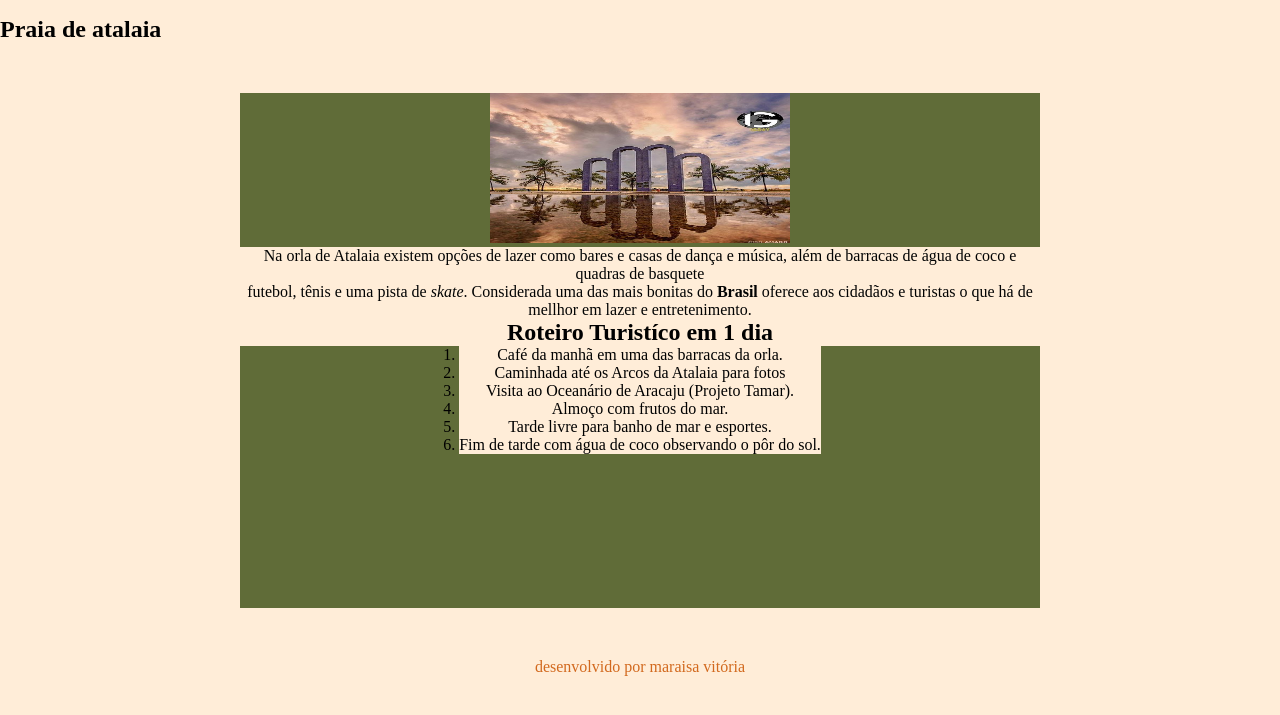
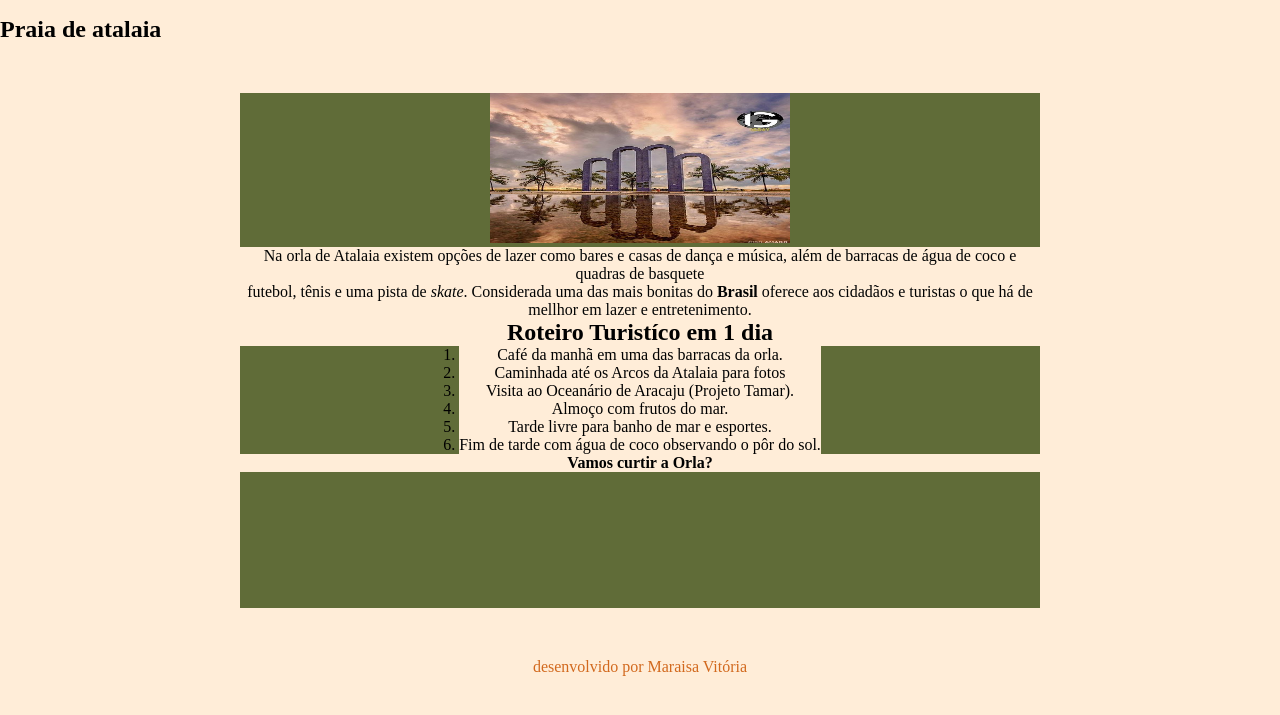
Before and after one commit to Maraisa451823/projectbase, a plain HTML site: page index.html in a window 1280 px wide. Shown: the part 85-800 px from the top of the page. Drawn offline with Linux system fonts and the light colour scheme.

Commit message:
inicializando dom

```diff
--- a/index.html
+++ b/index.html
@@ -31,11 +31,13 @@ oferece aos cidadãos e turistas o que há de mellhor em lazer e entretenimento.
     <li>Tarde livre para banho de mar e esportes.</li>
     <li>Fim de tarde com água de coco observando o pôr do sol.</li>
 </ol>
+<h4 name="h4dadiv">Vamos curtir a Orla?</h4>
 </div>
 </section>
 </main>
 <footer>
-<p> desenvolvido por maraisa vitória</p>
+<p> desenvolvido por Maraisa Vitória</p>
 </footer>
+<script src ="index.js"></script>
 </body>
 </htm>
```
Also changed, not shown: cadastro.html (+1 -0 lines), index.js (added, +7 -0 lines), cadastro.js (added), logicacomjs.js (line endings or trailing spaces).
